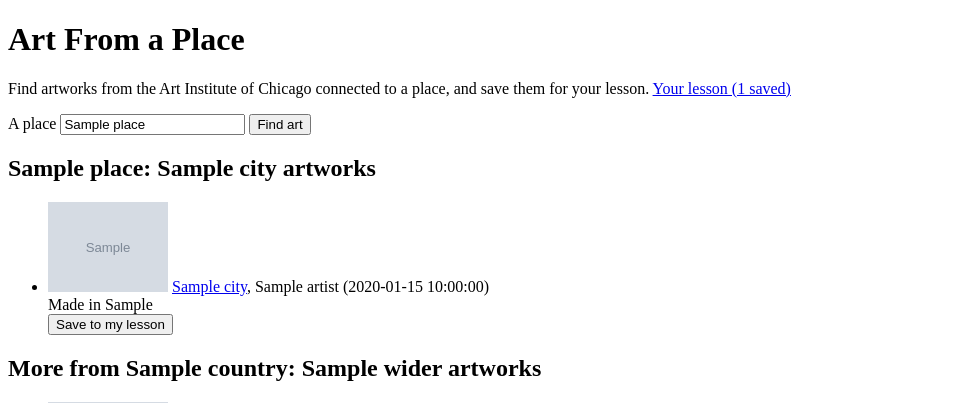
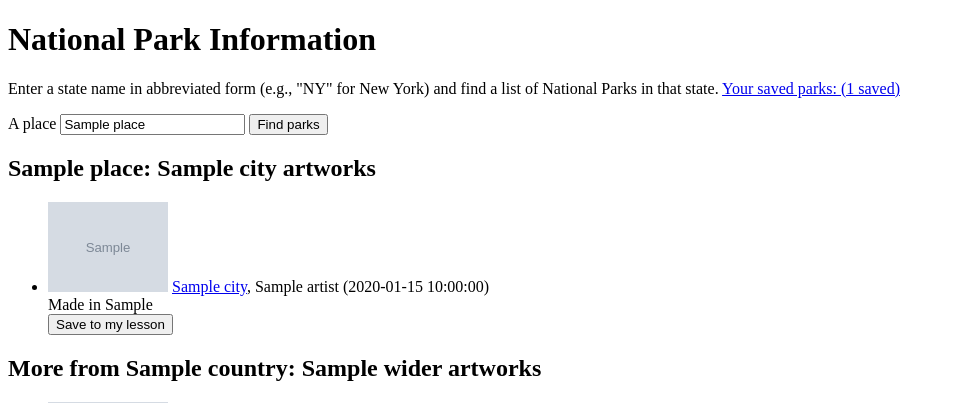
Before and after one commit to solmika/p1-project, a Flask app: template hw6/templates/home.html in a window 1280 px wide. Shown: the top 403 px of the page, without its empty margins (0-955 px from the left). Run offline with Flask 3, Linux system fonts and the light colour scheme; the template is opened without the code that fills it: most values are stand-ins (such as "Sample title", 1, 10 or a date in 2020); grey boxes marked "Sample" are stand-in pictures; parts of the project's set-up code (start-up, migrations or seed data) failed here and were passed over.

Commit message:
adapting code in home.html

```diff
--- a/hw6/templates/home.html
+++ b/hw6/templates/home.html
@@ -1,15 +1,15 @@
 <!doctype html>
 <html lang="en">
-<head><meta charset="utf-8"><title>Art From a Place</title></head>
+<head><meta charset="utf-8"><title>National Park Information</title></head>
 <body>
-  <h1>Art From a Place</h1>
-  <p>Find artworks from the Art Institute of Chicago connected to a place, and save them for your lesson.
-     <a href="/lesson">Your lesson ({{ lesson_count }} saved)</a></p>
+  <h1>National Park Information</h1>
+  <p>Enter a state name in abbreviated form (e.g., "NY" for New York) and find a list of National Parks in that state.
+     <a href="/lesson">Your saved parks: ({{ park_count }} saved)</a></p>
 
   <form action="/search">
     <label for="place">A place</label>
     <input id="place" name="place" value="{{ place }}" placeholder="Jakarta">
-    <button>Find art</button>
+    <button>Find parks</button>
   </form>
 
   {% if error %}<p role="alert">{{ error }}</p>{% endif %}
```
